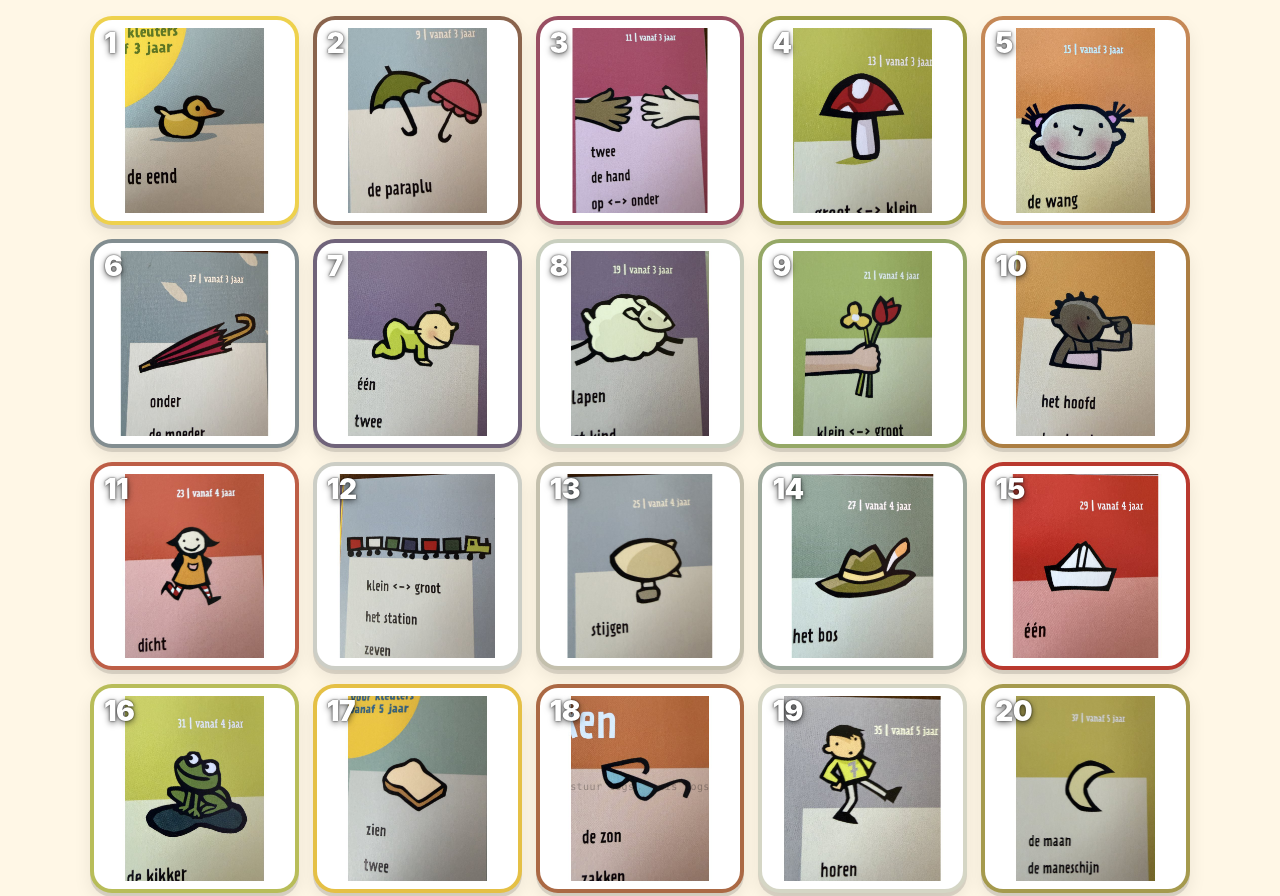
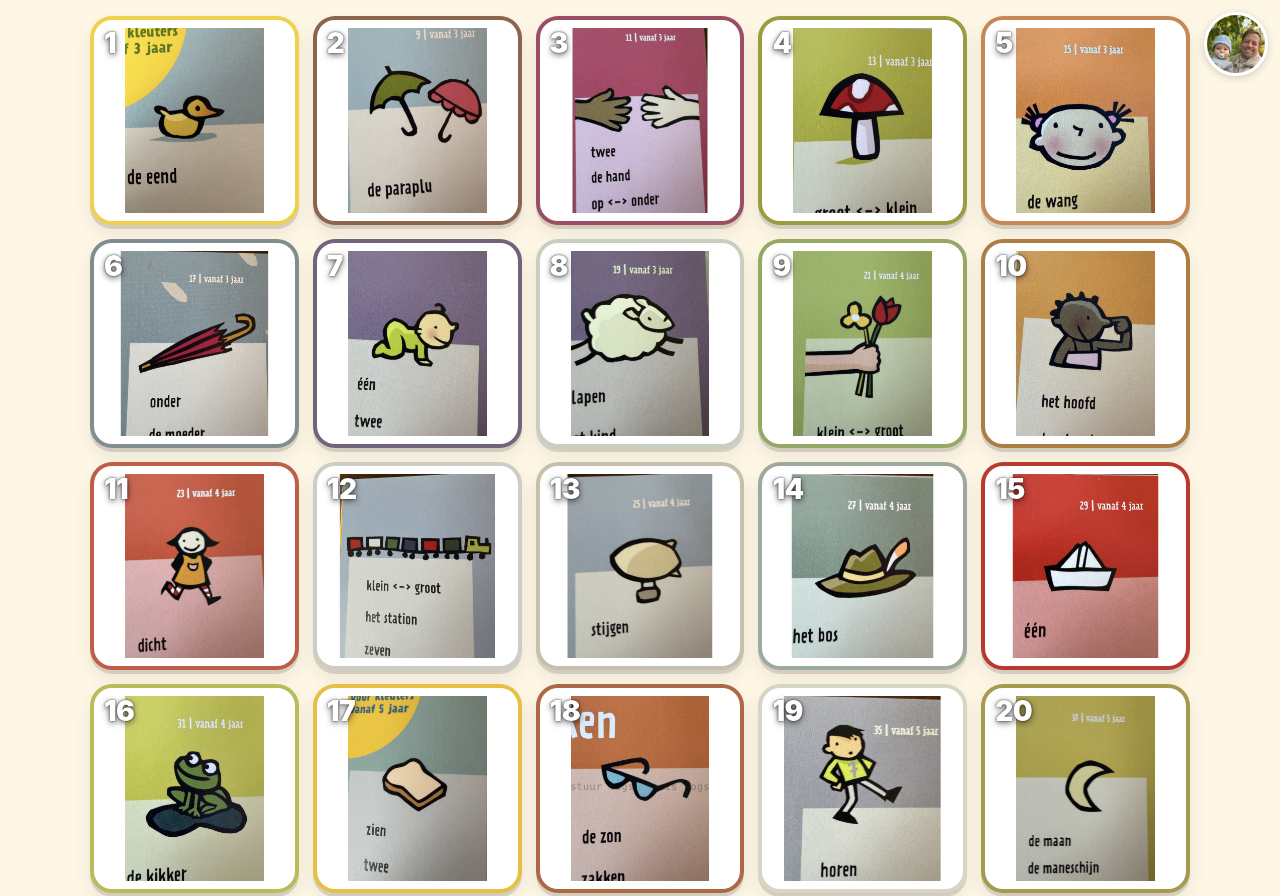
Before and after one commit to nicolasmertens/liedjes, a plain HTML site: page eendjes/index.html in a window 1280 px wide. Shown: the top 896 px of the page. Drawn offline with Linux system fonts and the light colour scheme.

Commit message:
eendjes: foto-cirkel-hoek-knop rechtsboven (papa-foto → terug naar /papa/boeken/)
Quick patch op de oude index.html. Volledige migratie naar nieuwe template
blijft Task 16 (gedeferd). Pad gaat 1 niveau omhoog (boeken) i.p.v. helemaal
naar home — past bij hoe je de boekjes meermaals achter elkaar wilt openen.

Co-Authored-By: Claude Opus 4.7 (1M context) <noreply@anthropic.com>

```diff
--- a/eendjes/index.html
+++ b/eendjes/index.html
@@ -188,9 +188,15 @@
     appearance: none;
   }
   #dbgtoggle:active { color: rgba(0,0,0,0.45); }
+  .home-btn { position: fixed; top: max(12px, env(safe-area-inset-top)); right: max(12px, env(safe-area-inset-right)); width: 64px; height: 64px; border-radius: 50%; border: 3px solid #fff; overflow: hidden; padding: 0; cursor: pointer; background: #fff7e6; box-shadow: 0 2px 8px rgba(0,0,0,0.18); z-index: 100; }
+  .home-btn:active { transform: scale(0.92); }
+  .home-btn img { width: 100%; height: 100%; object-fit: cover; display: block; }
 </style>
 </head>
 <body>
+  <button class="home-btn" onclick="window.location='/liedjes/papa/boeken/'" aria-label="terug">
+    <img src="/liedjes/home/papa.jpg" alt="">
+  </button>
   <main class="grid" id="grid"></main>
   <div class="stopbar" id="stopbar"><button class="stopbtn" id="stopbtn">Stop</button></div>
   <pre id="debug" hidden></pre>
```
